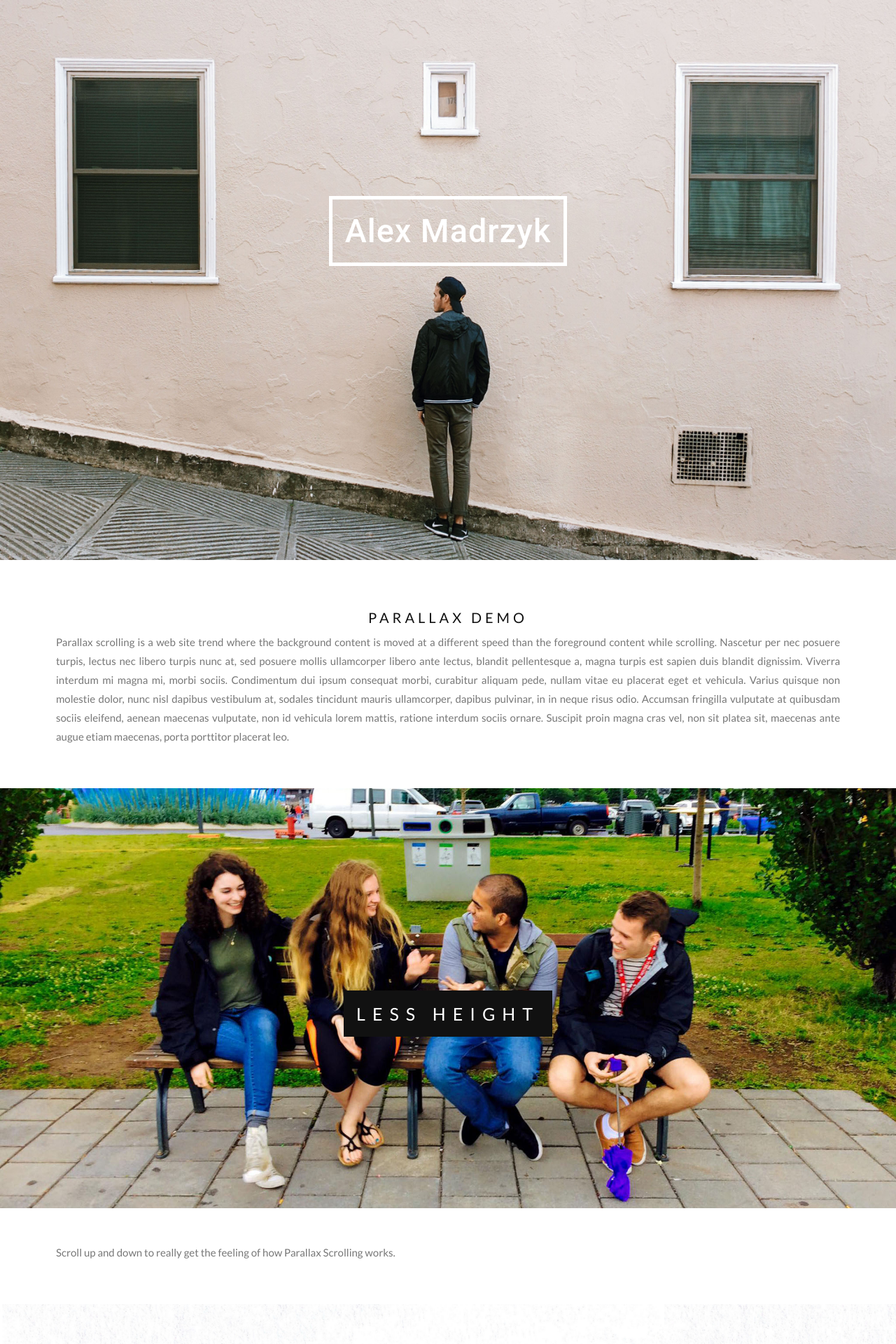
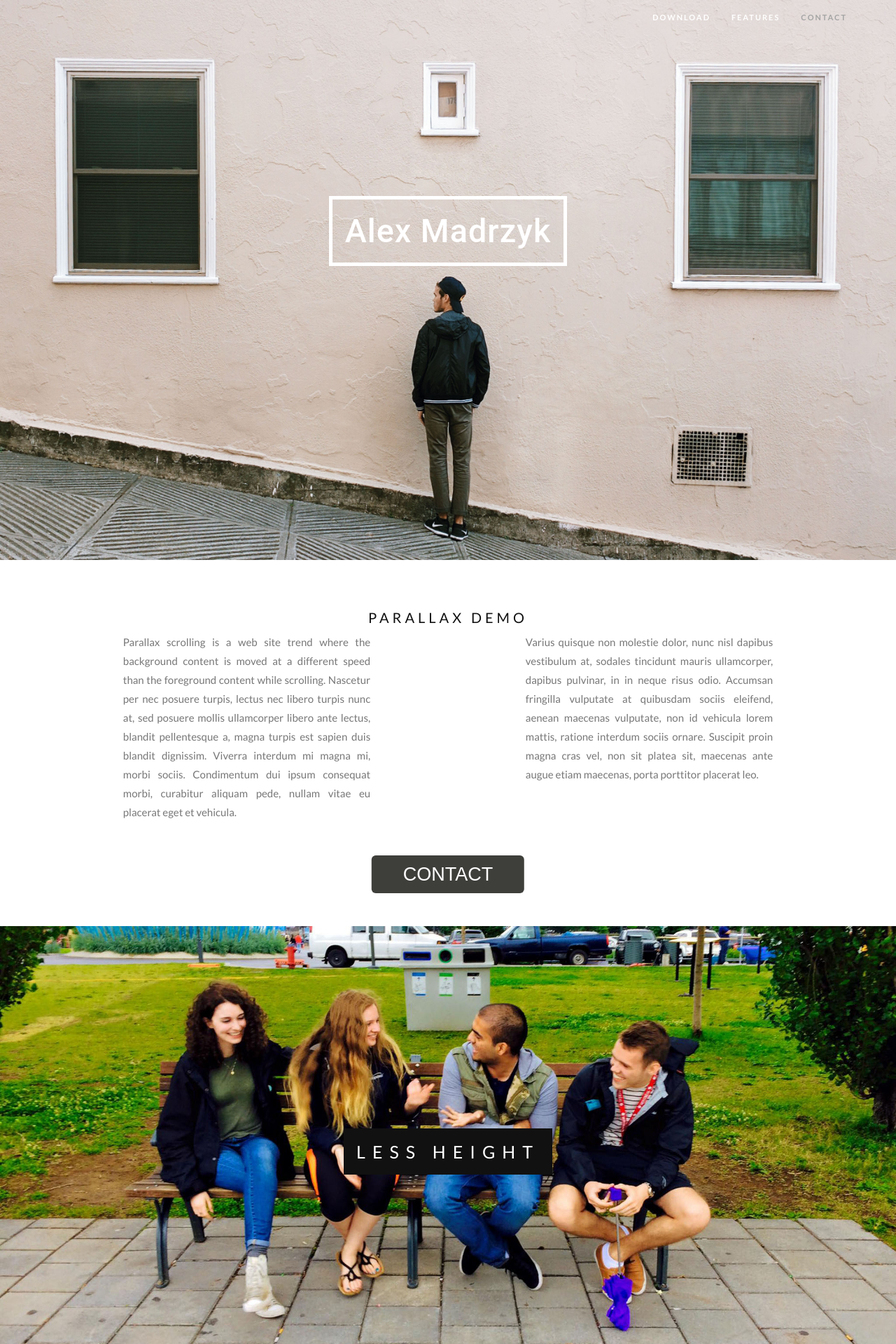
Before and after one commit to amadrzyk/Personal-Website, a PHP site: page / in a window 1280 px wide. Shown: the top 1920 px of the page at 70% size. Run offline with PHP 8.4, Linux system fonts and the light colour scheme; some libraries are stand-ins or nearby versions.

Commit message:
Added navbar and contact button

```diff
--- a/public_html/assets/css/main.css
+++ b/public_html/assets/css/main.css
@@ -4,6 +4,99 @@ body, html {
     height: 100%;
     font: 400 15px/1.8 "Lato", sans-serif;
     color: #777;
+}
+
+/* ================================================== NAVBAR ==================================================== */
+
+.navbar-default {
+    background-color: white;
+    border-color: rgba(34, 34, 34, 0.05);
+    -webkit-transition: all 0.35s;
+    -moz-transition: all 0.35s;
+    transition: all 0.35s;
+    font-family: 'Catamaran', 'Helvetica', 'Arial', 'sans-serif';
+    font-weight: 200;
+    letter-spacing: 1px;
+}
+.navbar-default .navbar-header .navbar-brand {
+    font-family: 'Catamaran', 'Helvetica', 'Arial', 'sans-serif';
+    font-weight: 200;
+    letter-spacing: 1px;
+    color: #fdcc52;
+}
+/*.navbar-default .navbar-header .navbar-brand:hover,*/
+/*.navbar-default .navbar-header .navbar-brand:focus {*/
+    /*color: #fcbd20;*/
+/*}*/
+.navbar-default .navbar-header .navbar-toggle {
+    font-size: 12px;
+    color: #222222;
+    padding: 8px 10px;
+}
+.navbar-default .nav > li > a {
+    font-family: 'Lato', 'Helvetica', 'Arial', 'sans-serif';
+    text-transform: uppercase;
+    letter-spacing: 2px;
+    font-size: 11px;
+    font-weight: 900;
+    color: white;
+}
+.navbar-default .nav > li > a,
+.navbar-default .nav > li > a:focus {
+    color: #222222;
+}
+.navbar-default .nav > li > a:hover,
+.navbar-default .nav > li > a:focus:hover {
+    color: #fdcc52;
+}
+.navbar-default .nav > li.active > a,
+.navbar-default .nav > li.active > a:focus {
+    color: #a5a5a5!important;
+    background-color: transparent;
+}
+.navbar-default .nav > li.active > a:hover,
+.navbar-default .nav > li.active > a:focus:hover {
+    background-color: transparent;
+}
+@media (min-width: 768px) {
+    .navbar-default {
+        background-color: transparent;
+        border-color: transparent;
+    }
+    .navbar-default .navbar-header .navbar-brand {
+        color: rgba(255, 255, 255, 0);
+    }
+    .navbar-default .navbar-header .navbar-brand:hover,
+    .navbar-default .navbar-header .navbar-brand:focus {
+        color: rgba(255, 255, 255, 0);
+    }
+    .navbar-default .nav > li > a,
+    .navbar-default .nav > li > a:focus {
+        color: rgba(255, 255, 255, 1);
+    }
+    .navbar-default .nav > li > a:hover,
+    .navbar-default .nav > li > a:focus:hover {
+        color: white;
+    }
+    .navbar-default.affix {
+        background-color: white;
+        border-color: rgba(34, 34, 34, 0.1);
+    }
+    .navbar-default.affix .navbar-header .navbar-brand {
+        color: #222222;
+    }
+    .navbar-default.affix .navbar-header .navbar-brand:hover,
+    .navbar-default.affix .navbar-header .navbar-brand:focus {
+        color: #a5a5a5;
+    }
+    .navbar-default.affix .nav > li > a,
+    .navbar-default.affix .nav > li > a:focus {
+        color: #222222;
+    }
+    .navbar-default.affix .nav > li > a:hover,
+    .navbar-default.affix .nav > li > a:focus:hover {
+        color: #a5a5a5;
+    }
 }
 
 /* ================================================== PARALLAX ================================================== */
@@ -76,3 +169,15 @@ h3 {
     font: 20px "Lato", sans-serif;
     color: #111;
 }
+
+/* ================================================== TEXT ================================================== */
+
+footer {
+    background-color: #3e3e3b;
+    /* Padding: Top Right Bottom Left*/
+    padding: 10px 10px 20px 40px;
+}
+
+footer h3 {
+    color: white;
+}
--- a/public_html/assets/js/main.js
+++ b/public_html/assets/js/main.js
@@ -1,7 +1,6 @@
 /**
  * Author: Heather Corey
  * jQuery Simple Parallax Plugin
- *
  */
 
 (function($) {
@@ -43,10 +42,30 @@
     }
 }(jQuery));
 
-$('.bgimg-1, .bgimg-3').parallax({
+$('.bgimg-1, .bgimg-2, .bgimg-3').parallax({
     speed :	0.15
 });
 
-$('.bgimg-2').parallax({
-    speed :	0.25
-});
+
+/**
+ * Author: BlackRockDigital
+ * jQuery Navbar Fade
+ */
+!function(t) {
+    "use strict";
+    t("a.page-scroll").bind("click", function(a) {
+        var o = t(this);
+        t("html, body").stop().animate({
+            scrollTop: t(o.attr("href")).offset().top - 50
+        }, 1250, "easeInOutExpo"), a.preventDefault()
+    }), t("body").scrollspy({
+        target: ".navbar-fixed-top",
+        offset: 100
+    }), t(".navbar-collapse ul li a").click(function() {
+        t(".navbar-toggle:visible").click()
+    }), t("#mainNav").affix({
+        offset: {
+            top: 600
+        }
+    })
+}(jQuery);
--- a/public_html/index.php
+++ b/public_html/index.php
@@ -24,6 +24,9 @@
     <link href="//fonts.googleapis.com/css?family=Lato:400,700,400italic,700italic" rel="stylesheet" type="text/css">
     <link href='http://fonts.googleapis.com/css?family=Raleway:400,800,300' rel='stylesheet' type='text/css'>
 
+    <!-- Custom Page Element Styles -->
+    <link rel="stylesheet" type="text/css" href="page_elements/css/hover_button.css">
+
     <!-- HTML5 Shim and Respond.js IE8 support of HTML5 elements and media queries -->
     <!-- WARNING: Respond.js doesn't work if you view the page via file:// -->
     <!--[if lt IE 9]>
@@ -33,49 +36,125 @@
 
 </head>
 
-<body>
+<body id="page-top">
+    <!--=============================================== NAVBAR ==================================================-->
+
+    <nav id="mainNav" class="navbar navbar-default navbar-fixed-top">
+        <div class="container">
+            <!-- Brand and toggle get grouped for better mobile display -->
+            <div class="navbar-header">
+                <button type="button" class="navbar-toggle collapsed" data-toggle="collapse" data-target="#bs-example-navbar-collapse-1">
+                    <span class="sr-only">Toggle navigation</span> Menu <i class="fa fa-bars"></i>
+                </button>
+                <a class="navbar-brand page-scroll" href="#page-top">Home</a>
+            </div>
+
+            <!-- Collect the nav links, forms, and other content for toggling -->
+            <div class="collapse navbar-collapse" id="bs-example-navbar-collapse-1">
+                <ul class="nav navbar-nav navbar-right">
+                    <li>
+                        <a class="page-scroll" href="#firstPane">Download</a>
+                    </li>
+                    <li>
+                        <a class="page-scroll" href="#secondPane">Features</a>
+                    </li>
+                    <li>
+                        <a class="page-scroll" href="#thirdPane">Contact</a>
+                    </li>
+                </ul>
+            </div>
+            <!-- /.navbar-collapse -->
+        </div>
+        <!-- /.container-fluid -->
+    </nav>
+
     <!--=============================================== BODY ====================================================-->
 
+    <!-- Header Title -->
     <div class="bgimg-1">
         <div class="caption" id="title">
             <span class="border" id="headerTitle"> Alex Madrzyk </span>
         </div>
     </div>
 
-    <div style="color: #777;background-color:white;text-align:center;padding:50px 80px;text-align: justify;">
+    <!-- First Info Pane -->
+    <div id="firstPane" style="color: #777; background-color:white; padding:50px 80px; text-align: justify;">
+
+        <!-- Title -->
         <h3 style="text-align:center;">Parallax Demo</h3>
-        <p>Parallax scrolling is a web site trend where the background content is moved at a different speed than the foreground content while scrolling. Nascetur per nec posuere turpis, lectus nec libero turpis nunc at, sed posuere mollis ullamcorper libero ante lectus, blandit pellentesque a, magna turpis est sapien duis blandit dignissim. Viverra interdum mi magna mi, morbi sociis. Condimentum dui ipsum consequat morbi, curabitur aliquam pede, nullam vitae eu placerat eget et vehicula. Varius quisque non molestie dolor, nunc nisl dapibus vestibulum at, sodales tincidunt mauris ullamcorper, dapibus pulvinar, in in neque risus odio. Accumsan fringilla vulputate at quibusdam sociis eleifend, aenean maecenas vulputate, non id vehicula lorem mattis, ratione interdum sociis ornare. Suscipit proin magna cras vel, non sit platea sit, maecenas ante augue etiam maecenas, porta porttitor placerat leo.</p>
+        <!-- Content -->
+        <div class="row">
+            <div class="col-lg-1"></div>
+
+            <div class="col-lg-4">
+                <p>
+                    Parallax scrolling is a web site trend where the background content is moved at a different speed
+                    than the foreground content while scrolling. Nascetur per nec posuere turpis, lectus nec libero
+                    turpis nunc at, sed posuere mollis ullamcorper libero ante lectus, blandit pellentesque a, magna
+                    turpis est sapien duis blandit dignissim. Viverra interdum mi magna mi, morbi sociis. Condimentum
+                    dui ipsum consequat morbi, curabitur aliquam pede, nullam vitae eu placerat eget et vehicula.
+                </p>
+
+            </div>
+            <div class="col-lg-2">
+
+            </div>
+            <div class="col-lg-4">
+                <p>
+                    Varius
+                    quisque non molestie dolor, nunc nisl dapibus vestibulum at, sodales tincidunt mauris ullamcorper,
+                    dapibus pulvinar, in in neque risus odio. Accumsan fringilla vulputate at quibusdam sociis eleifend,
+                    aenean maecenas vulputate, non id vehicula lorem mattis, ratione interdum sociis ornare. Suscipit proin
+                    magna cras vel, non sit platea sit, maecenas ante augue etiam maecenas, porta porttitor placerat leo.
+                </p>
+            </div>
+            <div class="col-lg-1"></div>
+
+         </div>
+
+        <!-- Contact Button -->
+        <div class="row">
+            <div class="col-md-5"></div>
+            <div class="col-md-2">
+                <?php
+                include_once "page_elements/hover_button.html";
+                ?>
+            </div>
+            <div class="col-md-5"></div>
+        </div>
     </div>
 
+    <!-- Second Background Image -->
     <div class="bgimg-2">
         <div class="caption">
             <span class="border">LESS HEIGHT</span>
         </div>
     </div>
 
-    <div style="position:relative;">
-        <div style="color:#777;background-color:white;text-align:center;padding:50px 80px;text-align: justify;">
+    <!-- Second Info Pane -->
+    <div id="secondPane" style="position:relative;">
+        <div style="color:#777; background-color:white; padding:50px 80px; text-align: justify;">
             <p>Scroll up and down to really get the feeling of how Parallax Scrolling works.</p>
         </div>
     </div>
 
+    <!-- Third Background Image -->
     <div class="bgimg-3">
         <div class="caption">
             <span class="border">SCROLL UP</span>
         </div>
     </div>
 
-    <div style="position:relative;">
-        <div style="color:#777;background-color:white;text-align:center;padding:50px 80px;text-align: justify;">
+    <!-- Third Info Pane -->
+    <div id="thirdPane" style="position:relative;">
+        <div style="color:#777; background-color:white; padding:50px 80px; text-align: justify;">
             <p>Scroll up and down to really get the feeling of how Parallax Scrolling works.</p>
         </div>
     </div>
 
-    <div class="bgimg-1">
-        <div class="caption">
-            <span class="border">COOL!</span>
-        </div>
-    </div>
+    <footer id="footer">
+        <h3>Some Footer Text</h3>
+    </footer>
 
     <!--=============================================== JS SCRIPTS ==============================================-->
     <!-- jQuery -->
@@ -85,7 +164,7 @@
     <script src="assets/js/bootstrap.min.js" type="text/javascript"></script>
 
     <!-- Plugin JavaScript -->
-    <script src="//cdnjs.cloudflare.com/ajax/libs/jquery-easing/1.3/jquery.easing.min.js"></script>
+    <script src="assets/js/jquery.easing.min.js" type="text/javascript"></script>
 
     <!-- Contact Form JavaScript -->
     <!-- <script src="js/jqBootstrapValidation.js"></script>-->
--- /dev/null
+++ b/public_html/page_elements/css/hover_button.css
@@ -0,0 +1,178 @@
+#contactButton {
+    font-family: Arial, Helvetica Neue, Helvetica, sans-serif;
+    text-align: left;
+    font-size: 14px;
+    word-wrap: break-word;
+    text-rendering: optimizeLegibility;
+    -moz-font-feature-settings: 'liga';
+    -webkit-font-feature-settings: 'liga';
+    font-feature-settings: 'liga';
+    padding-top: 40%;
+    padding-bottom: 15%;
+}
+
+#u104 {
+    width: 267px;
+    min-height: 50px;
+    border-width: 0px;
+    border-color: transparent;
+    background-color: transparent;
+    font-size: 27px;
+}
+
+@-webkit-keyframes life-lines {
+    0% {
+        opacity: 0;
+    }
+    50% {
+        opacity: 1;
+    }
+    100% {
+        opacity: 0;
+    }
+}
+@keyframes life-lines {
+    0% {
+        opacity: 0;
+    }
+    50% {
+        opacity: 1;
+    }
+    100% {
+        opacity: 0;
+    }
+}
+@-webkit-keyframes life-scale {
+    0% {
+        -webkit-transform: scale(1);
+        transform: scale(1);
+    }
+    50% {
+        -webkit-transform: scale(0.98);
+        transform: scale(0.98);
+    }
+    100% {
+        -webkit-transform: scale(1);
+        transform: scale(1);
+    }
+}
+@keyframes life-scale {
+    0% {
+        -webkit-transform: scale(1);
+        transform: scale(1);
+    }
+    50% {
+        -webkit-transform: scale(0.98);
+        transform: scale(0.98);
+    }
+    100% {
+        -webkit-transform: scale(1);
+        transform: scale(1);
+    }
+}
+.u104 {
+    display: inline-block;
+    background-color: #3E3E3B;
+    border-radius: 6px;
+    padding: 0 3rem;
+    -webkit-user-select: none;
+    -moz-user-select: none;
+    -ms-user-select: none;
+    user-select: none;
+    -webkit-transform-origin: 0 0;
+    -ms-transform-origin: 0 0;
+    transform-origin: 0 0;
+    -webkit-transition:
+            -webkit-transform .3s ease-in-out;
+    transition: transform .3s ease-in-out;
+}
+.u104:before, .u104:after {
+    position: absolute;
+    background-color: #3E3E3B;
+    content: ' ';
+    height: .15rem;
+    border-radius: .15rem;
+    width: 1.4rem; top: -.7rem;
+    left: -1.5rem;
+    -webkit-transform: rotate(45deg);
+    -ms-transform: rotate(45deg);
+    transform: rotate(45deg); opacity: 0;
+    -webkit-transition: all .2s ease-in-out;
+    transition: all .2s ease-in-out;
+}
+.u104:after {
+    left: initial;
+    right: -1.5rem;
+    -webkit-transform: rotate(-45deg);
+    -ms-transform: rotate(-45deg);
+    transform: rotate(-45deg); }
+.u104 .btn-title {
+    color: #FFFFFF;
+    line-height: 2;
+    white-space: nowrap;
+}
+.u104 .btn-title:before, .u104 .btn-title:after {
+    position: absolute;
+    background-color: #3E3E3B;
+    content: ' ';
+    height: .15rem;
+    border-radius: .15rem;
+    width: 1.4rem;
+    bottom: -.7rem;
+    left: -1.5rem;
+    -webkit-transform: rotate(-45deg);
+    -ms-transform: rotate(-45deg);
+    transform: rotate(-45deg);
+    opacity: 0;
+    -webkit-transition: all .2s ease-in-out;
+    transition: all .2s ease-in-out;
+}
+.u104 .btn-title:after {
+    left: initial;
+    right: -1.5rem;
+    -webkit-transform: rotate(45deg);
+    -ms-transform: rotate(45deg);
+    transform: rotate(45deg);
+}
+.u104:hover {
+    cursor: pointer;
+    -webkit-transition: -webkit-transform .05s ease-in-out;
+    transition: transform .05s ease-in-out;
+    -webkit-animation: life-scale .4s;
+    animation: life-scale .4s;
+}
+.u104:hover:before, .u104:hover:after {
+    -webkit-animation: life-lines .4s;
+    animation: life-lines .4s;
+}
+.u104:hover:before {
+    -webkit-transform: rotate(45deg) translateX(-1rem);
+    -ms-transform: rotate(45deg) translateX(-1rem);
+    transform: rotate(45deg) translateX(-1rem);
+}
+.u104:hover:after {
+    -webkit-transform: rotate(-45deg) translateX(1rem);
+    -ms-transform: rotate(-45deg) translateX(1rem);
+    transform: rotate(-45deg) translateX(1rem);
+}
+.u104:hover .btn-title:before, .u104:hover .btn-title:after {
+    -webkit-animation: life-lines .4s;
+    animation: life-lines .4s;
+}
+.u104:hover .btn-title:before {
+    -webkit-transform: rotate(-45deg) translateX(-1rem);
+    -ms-transform: rotate(-45deg) translateX(-1rem);
+    transform: rotate(-45deg) translateX(-1rem);
+}
+.u104:hover .btn-title:after {
+    -webkit-transform: rotate(45deg) translateX(1rem);
+    -ms-transform: rotate(45deg) translateX(1rem);
+    transform: rotate(45deg) translateX(1rem);
+}
+.center-center {
+    position: absolute;
+    left: 50%;
+    -webkit-transform: translateX(-50%) translateY(-50%);
+    -ms-transform: translateX(-50%) translateY(-50%);
+    transform: translateX(-50%) translateY(-50%);
+}
--- /dev/null
+++ b/public_html/page_elements/hover_button.html
@@ -0,0 +1,12 @@
+
+<div class="clearfix borderbox" id="contactButton">
+    <!-- column -->
+    <a class="page-scroll" id="u104" href="#footer">
+        <!-- custom html -->
+        <div class="center-center">
+          <span class="u104">
+          <span class="btn-title">CONTACT</span>
+          </span>
+        </div>
+    </a>
+</div>
```
Also changed, not shown: public_html/assets/js/jquery.easing.min.js (added), 1 other file.
